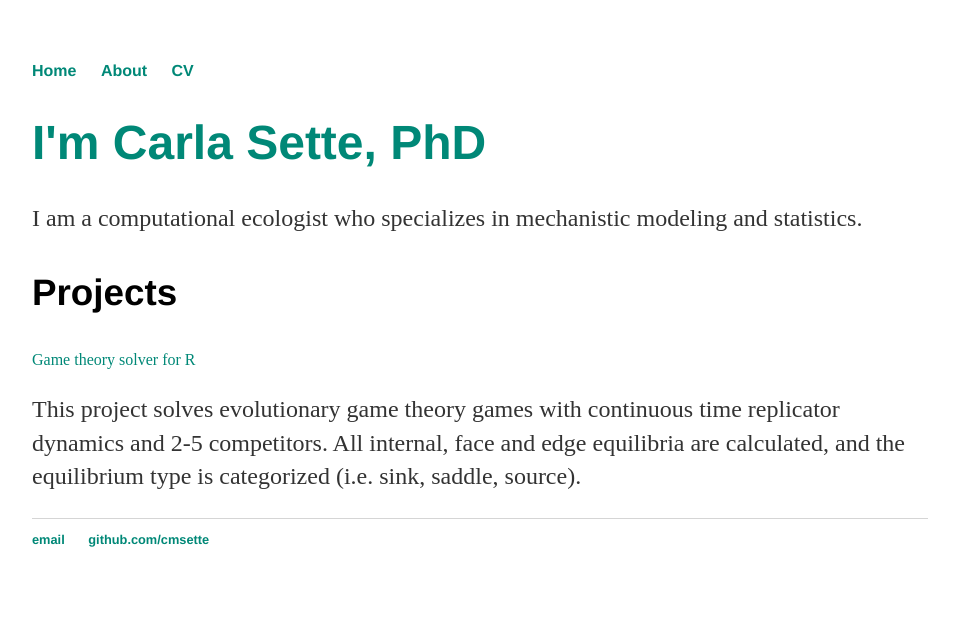
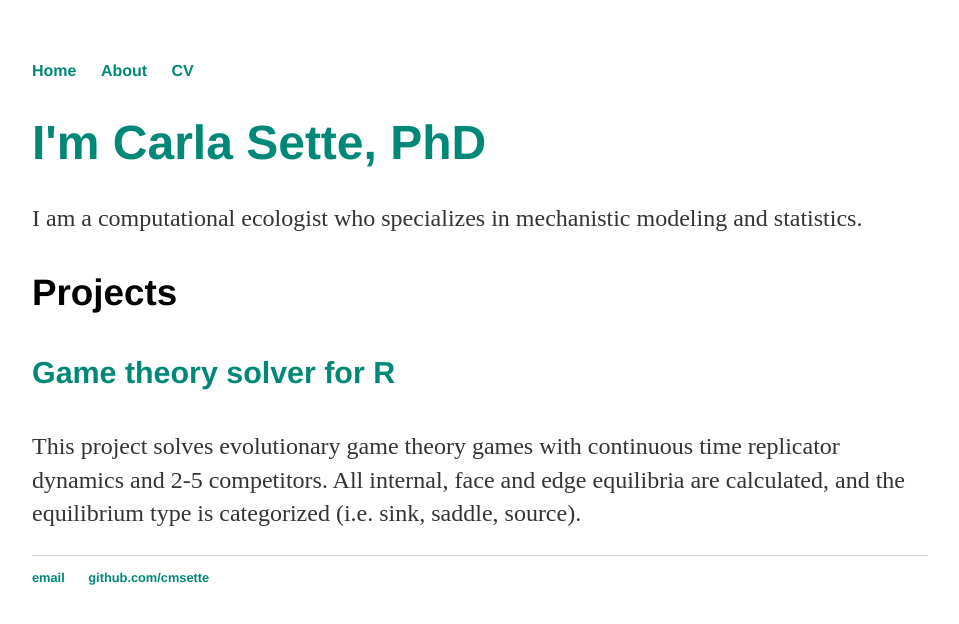
Before and after one commit to cmsette/cmsette.github.io, a Jekyll site: the page built from index.html, in a window 1280 px wide. Shown: the top 624 px of the page, without its empty margins (160-1119 px from the left). Built offline with Jekyll 4.4.1, drawn with Linux system fonts in a browser that asks for light colours.

```diff
--- a/index.html
+++ b/index.html
@@ -8,7 +8,7 @@ title: Carla Sette, PhD
 </div><!-- /.blurb -->
 <div class="projects">
 	<h3>Projects</h3>
-	<a href="https://cmsette.github.io/solveSimplex/">Game theory solver for R</a>
+	<h4><a href="https://cmsette.github.io/solveSimplex/">Game theory solver for R</a></h4>
 	<p>This project solves evolutionary game theory games with continuous time replicator dynamics and 2-5 competitors. All internal, face and edge equilibria are calculated, and the equilibrium type is categorized (i.e. sink, saddle, source).</p>
 
 	</ul>
```
